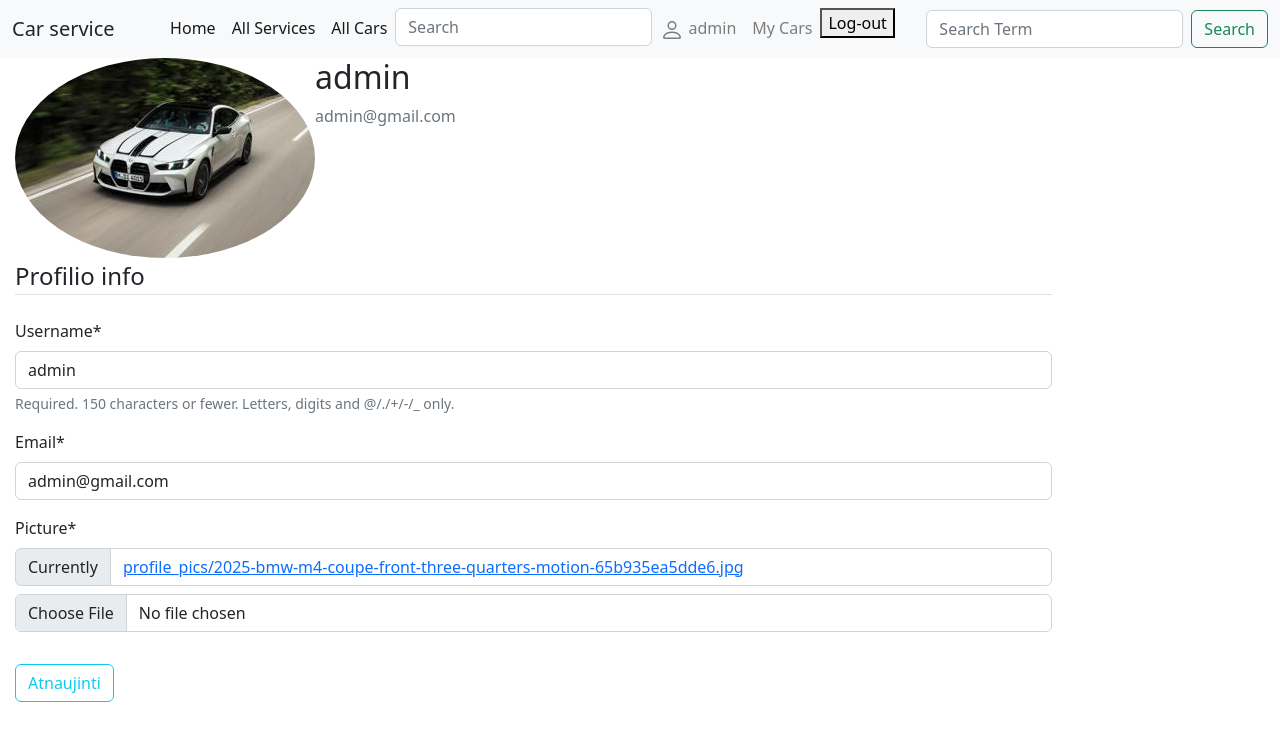
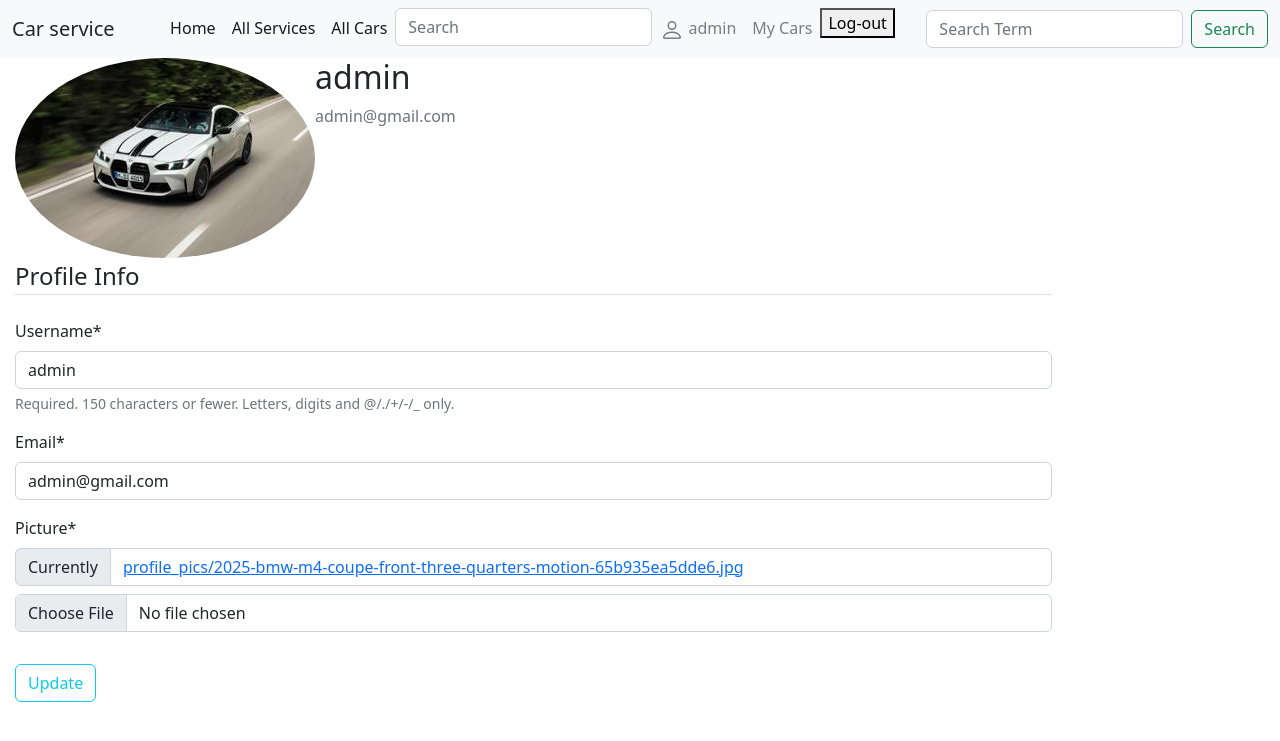
Before and after one commit to ckuly/personal-car-service, a Django app: page /car_service/profile/ in a window 1280 px wide. Shown: the top 741 px of the page. Run offline with Django 5.2, Linux system fonts and the light colour scheme; a user stored in the database is signed in; data comes from the database, SQL or seed files in the repository; both versions use the stored data as it was after the commit; some libraries are stand-ins or nearby versions.

Commit message:
profile.html

```diff
--- a/car_service/templates/profile.html
+++ b/car_service/templates/profile.html
@@ -19,12 +19,12 @@
        <form method="POST" enctype="multipart/form-data">
             {% csrf_token %}
             <fieldset class="form-group">
-                <legend class="border-bottom mb-4">Profilio info</legend>
+                <legend class="border-bottom mb-4">Profile Info</legend>
                 {{ u_form|crispy }}
                 {{ p_form|crispy }}
             </fieldset>
             <div class="form-group">
-                <button class="btn btn-outline-info" type="submit">Atnaujinti</button>
+                <button class="btn btn-outline-info" type="submit">Update</button>
             </div>
         </form>
     </div>
```
Also changed, not shown: db.sqlite3.
